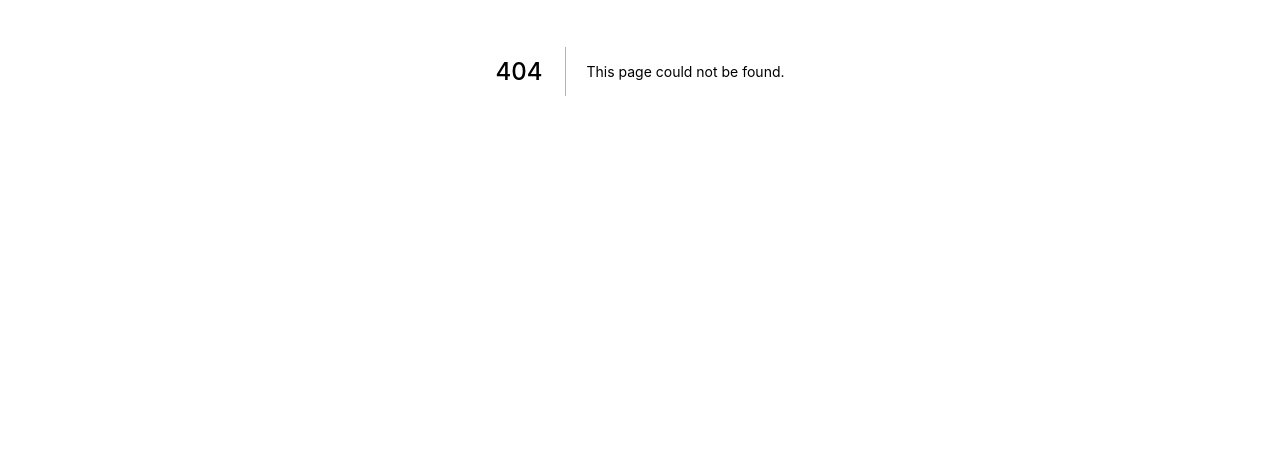
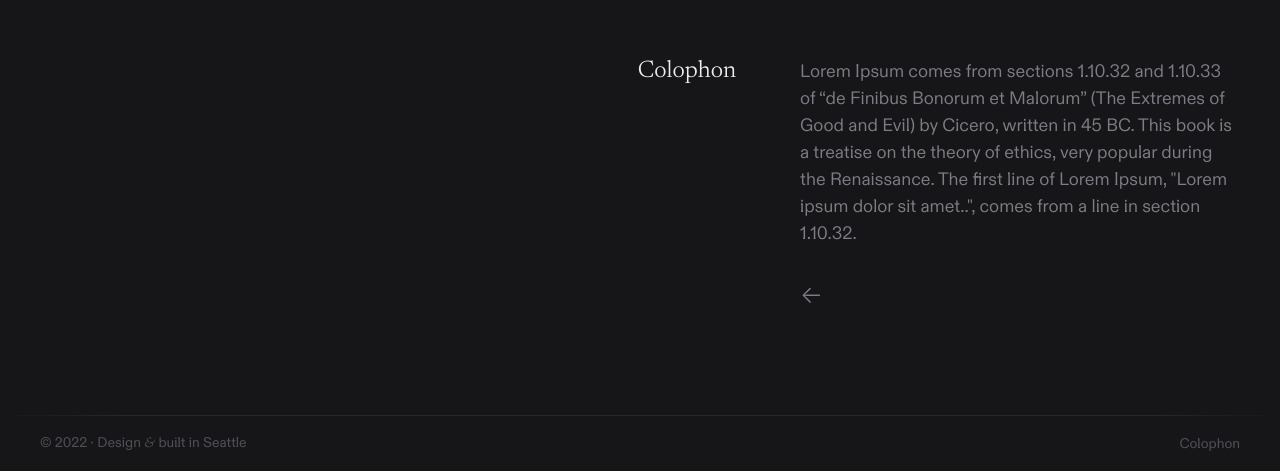
Before and after one commit to charlsyang/site, a Next.js app: page /colophon in a window 1280 px wide. Before the commit this address had no page. Shown: the part 329-800 px from the top of the page. Built offline with nearby package versions, Linux system fonts and the light colour scheme; a web font is replaced by a local one.

Commit message:
Add colophon page

```diff
--- /dev/null
+++ b/components/BackButton.js
@@ -0,0 +1,58 @@
+import Link from 'next/link'
+import styled from 'styled-components'
+import { QUERIES } from '../utils/constants'
+
+const BackButton = (props) => {
+    const href = props.href;
+
+    return (
+        <Link href={href}>
+            <Back {...props}>
+                <LeftArrow>←</LeftArrow><BackText> Back</BackText>
+            </Back>
+        </Link>
+    )
+}
+
+export default BackButton;
+
+const Back = styled.a`
+    height: var(--back-button-height);
+    width: 6rem;
+    display: flex;
+    align-items: center;
+    color: var(--color-gray-600);
+    cursor: pointer;
+    text-decoration: none;
+
+    &:hover {
+        color: var(--color-gray-900);
+    }
+
+    &:hover span:last-of-type {
+        display: revert;
+        transform: translateX(var(--spacing-1x));
+        opacity: revert;
+    }
+
+    @media ${QUERIES.tabletAndBelow} {
+        display: none;
+    }
+`
+
+const LeftArrow = styled.span`
+    font-weight: 320;
+    font-size: var(--font-size-xl);
+`
+
+const BackText = styled.span`
+    font-family: var(--font-sans);
+    font-size: var(--font-size-m);
+    margin-top: 2px;
+    opacity: 0%;
+    transition: transform 250ms, opacity 250ms;
+
+    @media ${QUERIES.laptopAndBelow} {
+        font-size: var(--font-size-m);
+    }
+`
--- /dev/null
+++ b/pages/colophon.js
@@ -0,0 +1,91 @@
+import Head from 'next/head'
+import MaxWidthWrapper from '../components/MaxWidthWrapper'
+import styled from 'styled-components'
+import Footer from '../components/Footer'
+import { QUERIES } from '../utils/constants'
+import BackButton from '../components/BackButton'
+
+export default function Colophon() {
+    return (
+        <>
+            <Head>
+                <title>Colophon</title>
+            </Head>
+            <MaxWidthWrapper>
+                <Main>
+                    <ContentWrapper>
+                        <Title>Colophon</Title>
+                        <Content>
+                            <p>Lorem Ipsum comes from sections 1.10.32 and 1.10.33 of “de Finibus Bonorum et Malorum” (The Extremes of Good and Evil) by Cicero, written in 45 BC. This book is a treatise on the theory of ethics, very popular during the Renaissance. The first line of Lorem Ipsum, "Lorem ipsum dolor sit amet..", comes from a line in section 1.10.32.</p>
+                            <Back href='/'/>
+                        </Content>
+                    </ContentWrapper>
+                </Main>
+            </MaxWidthWrapper>
+            <Footer/>
+        </>
+    )
+}
+
+const Main = styled.main`
+    min-height: calc(100vh - var(--footer-height));
+    display: flex;
+    flex-direction: column;
+    justify-content: flex-end;
+    align-items: flex-end;
+`
+
+const ContentWrapper = styled.div`
+    display: flex;
+    gap: 4rem;
+    justify-content: flex-end;
+    align-items: baseline;
+    margin-bottom: 12vh;
+
+    @media ${QUERIES.tabletAndBelow} {
+        margin-bottom: 20vh;
+    }
+
+    @media ${QUERIES.phoneAndBelow} {
+        flex-direction: column;
+        gap: var(--spacing-3x);
+    }
+`
+
+const Title = styled.h1`
+    font-family: var(--font-serif);
+    font-weight: var(--font-weight-normal);
+    font-size: var(--font-size-xl);
+    color: var(--color-gray-900);
+
+    @media ${QUERIES.tabletAndBelow} {
+        font-size: var(--font-size-l);
+    }
+`
+
+const Content = styled.div`
+
+    & p {
+        font-family: var(--font-sans);
+        font-weight: var(--font-weight-normal);
+        font-size: var(--font-size-m);
+        color: var(--color-gray-600);
+        max-width: 40ch;
+
+        @media ${QUERIES.tabletAndBelow} {
+            font-size: var(--font-size-s);
+        }
+
+        @media ${QUERIES.phoneAndBelow} {
+            max-width: 100%;
+        }
+    }
+
+    & p+p {
+        text-indent: 1.5em;
+    }
+`
+
+const Back = styled(BackButton)`
+    margin-top: var(--spacing-3x);
+`
```
Also changed, not shown: pages/blog/[slug].js (+4 -45 lines).
